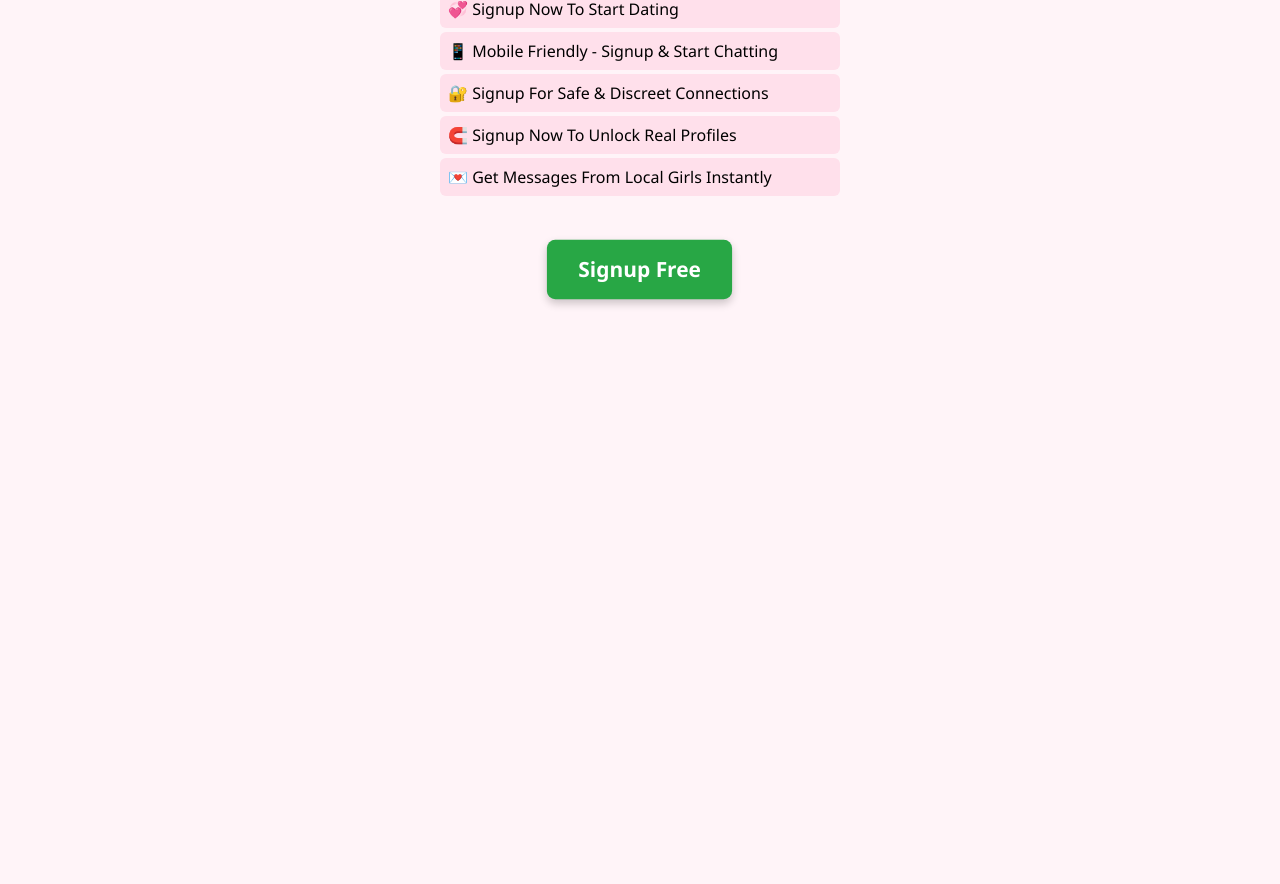
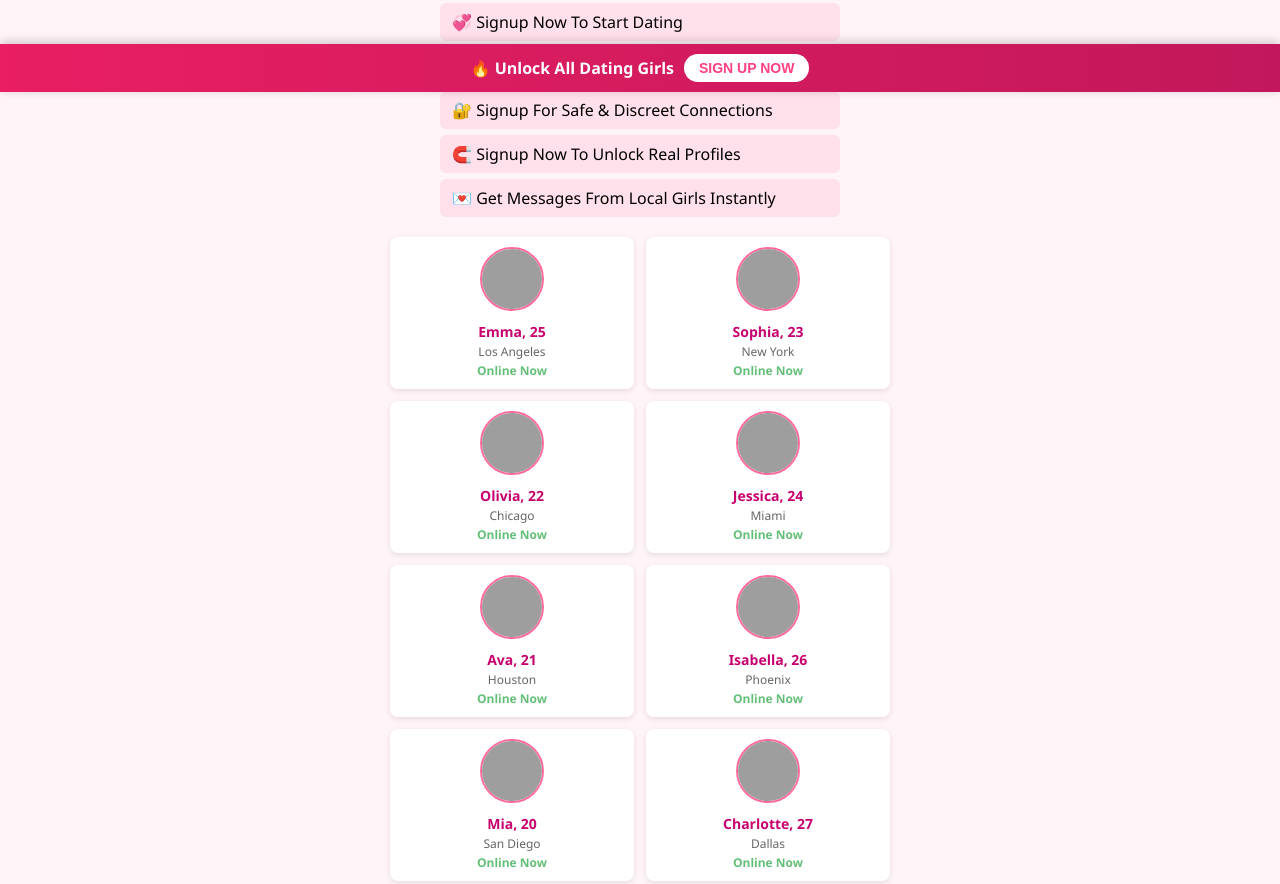
Before and after one commit to aliii4034/am, a plain HTML site: page index.html in a window 1280 px wide. Shown: the part 708-1592 px from the top of the page. Before the commit the page ends 1051 px from the top, so only its background shows below. Drawn offline with Linux system fonts and the light colour scheme; grey boxes are pictures that could not be loaded.

Commit message:
Update index.html

```diff
--- a/index.html
+++ b/index.html
@@ -4,88 +4,186 @@
   <meta charset="UTF-8">
   <meta name="viewport" content="width=device-width, initial-scale=1.0">
   <title>USA & UK Girls Dating - Private Chat & Meet Tonight</title>
-
-  <!-- Meta Tags for High CTR & SEO -->
-  <meta name="description" content="Meet Real USA & UK Dating Girls Online. Verified, Signup Required. Tap To Chat Now - 100% Real Profiles! Start private chat with beautiful women near you.">
-  <meta property="og:title" content="USA & UK Girls Looking For a Real Meet - Start Chatting Now!">
-  <meta property="og:description" content="Real Dating Girls Looking For Men Like You. Join Free - Signup Now, No Wait!">
-  <meta property="og:image" content="https://yourdomain.com/images/usa-uk-girls.jpg">
-  <meta property="og:url" content="https://yourdomain.com/landing-page">
-  <meta name="keywords" content="USA Girls Dating, UK Girls Online, Chat Girls Now, Meet Real Women, Adult Dating, Adsterra Offers, Africa Germany Girls, Private Hookups, Fast Chat, 18+ Chat Girls">
-
   <style>
     body {
       margin: 0;
       font-family: 'Segoe UI', sans-serif;
       background: #fff4f8;
       text-align: center;
+      padding-bottom: 60px; /* Crucial - makes space for fixed popup */
+    }
+    .top-banner {
+      background-color: #28a745;
+      color: white;
+      padding: 12px 0;
+      font-size: clamp(18px, 4vw, 22px);
+      font-weight: bold;
+      width: 100%;
+      animation: pulse-banner 2s infinite;
+      box-shadow: 0 2px 10px rgba(0,0,0,0.2);
+      position: relative;
+      z-index: 10;
+    }
+    @keyframes pulse-banner {
+      0% { background-color: #28a745; }
+      50% { background-color: #218838; }
+      100% { background-color: #28a745; }
     }
     .container {
-      padding: 25px;
-    }
-    h1 {
-      color: #c7006f;
-      font-size: 26px;
-      margin-bottom: 10px;
+      padding: 15px;
+      max-width: 600px;
+      margin: 0 auto;
+      position: relative;
+      z-index: 1;
     }
     .intro-text {
       color: #444;
-      font-size: 18px;
-      margin-bottom: 20px;
+      font-size: clamp(16px, 3vw, 18px);
+      margin: 0 0 15px 0;
+      line-height: 1.4;
     }
     .online-counter {
       background: #ffccd5;
       color: #b8003d;
-      padding: 10px 20px;
-      font-size: 18px;
+      padding: 10px 15px;
+      font-size: clamp(16px, 3vw, 18px);
       font-weight: bold;
       border-radius: 8px;
       display: inline-block;
-      margin-bottom: 20px;
+      margin-bottom: 15px;
       box-shadow: 0 2px 6px rgba(0, 0, 0, 0.2);
+      width: 90%;
+      max-width: 400px;
     }
     ul.dating-lines {
       list-style: none;
       padding: 0;
-      margin: 0 auto 25px auto;
+      margin: 0 auto 20px auto;
       max-width: 400px;
       text-align: left;
     }
     ul.dating-lines li {
       background: #ffe0eb;
-      margin: 4px 0;
-      padding: 8px;
+      margin: 6px 0;
+      padding: 8px 12px;
       border-radius: 6px;
-      font-size: 16px;
+      font-size: clamp(14px, 3vw, 16px);
+    }
+    .profile-grid {
+      display: grid;
+      grid-template-columns: repeat(2, 1fr);
+      gap: 12px;
+      max-width: 500px;
+      margin: 20px auto;
+    }
+    .profile-card {
+      background: white;
+      border-radius: 8px;
+      padding: 10px;
+      box-shadow: 0 2px 6px rgba(0,0,0,0.1);
+      text-align: center;
+    }
+    .profile-pic {
+      width: 60px;
+      height: 60px;
+      border-radius: 50%;
+      object-fit: cover;
+      border: 2px solid #ff6b9d;
+      margin-bottom: 6px;
+    }
+    .profile-name {
+      font-weight: bold;
+      color: #c7006f;
+      font-size: 14px;
+    }
+    .profile-location {
+      color: #666;
+      font-size: 12px;
+      margin: 2px 0;
+    }
+    .online-status {
+      color: #28a745;
+      font-weight: bold;
+      font-size: 12px;
+      animation: blink 1.5s infinite;
+    }
+    @keyframes blink {
+      0% { opacity: 1; }
+      50% { opacity: 0.7; }
+      100% { opacity: 1; }
     }
     .cta-btn {
       background-color: #28a745;
       color: white;
-      padding: 15px 30px;
-      font-size: 20px;
+      padding: 14px 25px;
+      font-size: clamp(16px, 4vw, 20px);
       font-weight: bold;
       border: none;
       border-radius: 8px;
       text-decoration: none;
       display: inline-block;
-      margin: 20px 0;
+      margin: 15px 0;
       cursor: pointer;
       box-shadow: 0 4px 8px rgba(0, 0, 0, 0.2);
       animation: pulse 1.5s infinite;
-    }
-    .cta-btn:hover {
-      background-color: #218838;
+      width: 80%;
+      max-width: 300px;
     }
     @keyframes pulse {
       0% { transform: scale(1); }
       50% { transform: scale(1.05); }
       100% { transform: scale(1); }
     }
+    .bottom-popup {
+      position: fixed;
+      bottom: 0;
+      left: 0;
+      right: 0;
+      background: linear-gradient(90deg, #ff4081, #e91e63);
+      color: white;
+      padding: 10px 15px;
+      font-size: clamp(14px, 3.5vw, 16px);
+      font-weight: bold;
+      text-align: center;
+      box-shadow: 0 -2px 10px rgba(0,0,0,0.2);
+      animation: slideUp 0.5s ease-out, pulse-popup 2s infinite 0.5s;
+      z-index: 100;
+      display: flex;
+      justify-content: center;
+      align-items: center;
+      gap: 10px;
+    }
+    .bottom-popup-text {
+      white-space: nowrap;
+    }
+    .bottom-popup-btn {
+      background: white;
+      color: #ff4081;
+      border: none;
+      border-radius: 20px;
+      padding: 6px 15px;
+      font-size: clamp(12px, 3vw, 14px);
+      font-weight: bold;
+      cursor: pointer;
+      animation: pulse 1s infinite;
+      white-space: nowrap;
+    }
+    @keyframes slideUp {
+      from { transform: translateY(100%); }
+      to { transform: translateY(0); }
+    }
+    @keyframes pulse-popup {
+      0% { background: linear-gradient(90deg, #ff4081, #e91e63); }
+      50% { background: linear-gradient(90deg, #e91e63, #c2185b); }
+      100% { background: linear-gradient(90deg, #ff4081, #e91e63); }
+    }
   </style>
 </head>
 <body>
+  <!-- Animated Green Top Banner -->
+  <div class="top-banner">💖 Meet Real USA & UK Girls Looking For Love Tonight!</div>
+
   <div class="container">
-    <h1>💖 Meet Real USA & UK Girls Looking For Love Tonight!</h1>
     <p class="intro-text">Just Signup Required - Scroll Down & Signup Free 💌 — Meet USA 🇺🇸 & UK 🇬🇧 Girls Waiting For You ❤🔥! Then Start Private Chat with Girls Near You! 100% Verified Profiles.</p>
 
     <div class="online-counter">👩‍💻 50+ Girls Are Online Now<br>⬇ Scroll Down – Signup & Start Chat 💬🔥</div>
@@ -108,28 +206,84 @@
       <li>💌 Get Messages From Local Girls Instantly</li>
     </ul>
 
+    <!-- 8 USA Girls Profiles -->
+    <div class="profile-grid">
+      <div class="profile-card">
+        <img src="https://images.unsplash.com/photo-1524504388940-b1c1722653e1?ixlib=rb-1.2.1&auto=format&fit=crop&w=200&h=200&q=80" alt="Emma" class="profile-pic">
+        <div class="profile-name">Emma, 25</div>
+        <div class="profile-location">Los Angeles</div>
+        <div class="online-status">Online Now</div>
+      </div>
+      <div class="profile-card">
+        <img src="https://images.unsplash.com/photo-1517841905240-472988babdf9?ixlib=rb-1.2.1&auto=format&fit=crop&w=200&h=200&q=80" alt="Sophia" class="profile-pic">
+        <div class="profile-name">Sophia, 23</div>
+        <div class="profile-location">New York</div>
+        <div class="online-status">Online Now</div>
+      </div>
+      <div class="profile-card">
+        <img src="https://images.unsplash.com/photo-1544005313-94ddf0286df2?ixlib=rb-1.2.1&auto=format&fit=crop&w=200&h=200&q=80" alt="Olivia" class="profile-pic">
+        <div class="profile-name">Olivia, 22</div>
+        <div class="profile-location">Chicago</div>
+        <div class="online-status">Online Now</div>
+      </div>
+      <div class="profile-card">
+        <img src="https://images.unsplash.com/photo-1567532939604-b6b5b0db2604?ixlib=rb-1.2.1&auto=format&fit=crop&w=200&h=200&q=80" alt="Jessica" class="profile-pic">
+        <div class="profile-name">Jessica, 24</div>
+        <div class="profile-location">Miami</div>
+        <div class="online-status">Online Now</div>
+      </div>
+      <div class="profile-card">
+        <img src="https://images.unsplash.com/photo-1519699047748-de8e457a634e?ixlib=rb-1.2.1&auto=format&fit=crop&w=200&h=200&q=80" alt="Ava" class="profile-pic">
+        <div class="profile-name">Ava, 21</div>
+        <div class="profile-location">Houston</div>
+        <div class="online-status">Online Now</div>
+      </div>
+      <div class="profile-card">
+        <img src="https://images.unsplash.com/photo-1529626455594-4ff0802cfb7e?ixlib=rb-1.2.1&auto=format&fit=crop&w=200&h=200&q=80" alt="Isabella" class="profile-pic">
+        <div class="profile-name">Isabella, 26</div>
+        <div class="profile-location">Phoenix</div>
+        <div class="online-status">Online Now</div>
+      </div>
+      <div class="profile-card">
+        <img src="https://images.unsplash.com/photo-1494790108377-be9c29b29330?ixlib=rb-1.2.1&auto=format&fit=crop&w=200&h=200&q=80" alt="Mia" class="profile-pic">
+        <div class="profile-name">Mia, 20</div>
+        <div class="profile-location">San Diego</div>
+        <div class="online-status">Online Now</div>
+      </div>
+      <div class="profile-card">
+        <img src="https://images.unsplash.com/photo-1488426862026-3ee34a7d66df?ixlib=rb-1.2.1&auto=format&fit=crop&w=200&h=200&q=80" alt="Charlotte" class="profile-pic">
+        <div class="profile-name">Charlotte, 27</div>
+        <div class="profile-location">Dallas</div>
+        <div class="online-status">Online Now</div>
+      </div>
+    </div>
+
     <a href="https://your-adsterra-direct-link.com" class="cta-btn">Signup Free</a>
   </div>
 
-  <!-- 🔁 BACK BUTTON + SIGNUP REDIRECT SCRIPT -->
+  <!-- Bottom Popup - Fixed Position -->
+  <div class="bottom-popup">
+    <span class="bottom-popup-text">🔥 Unlock All Dating Girls</span>
+    <button class="bottom-popup-btn">SIGN UP NOW</button>
+  </div>
+
   <script>
-    // ✅ Replace these with your actual URLs
     const adsterraLink = "https://your-adsterra-direct-link.com";
     const monitagLink1 = "https://your-monitag-smartlink-1.com";
     const monitagLink2 = "https://your-monitag-smartlink-2.com";
 
     let backCount = 0;
+    let autoRedirectTriggered = false;
 
-    // ✅ Handle signup button click
-    const signupButton = document.querySelector('a[href*="your-adsterra-direct-link.com"]');
-    if (signupButton) {
-      signupButton.addEventListener("click", function (e) {
+    // Make all Sign Up buttons work
+    document.querySelectorAll('.cta-btn, .bottom-popup-btn').forEach(button => {
+      button.addEventListener("click", function(e) {
         e.preventDefault();
+        autoRedirectTriggered = true;
         window.location.href = adsterraLink;
       });
-    }
+    });
 
-    // ✅ Back button redirection logic
     window.history.pushState({ page: 1 }, "", "");
     window.onpopstate = function () {
       backCount++;
@@ -139,6 +293,12 @@
         window.location.href = monitagLink2;
       }
     };
+
+    setTimeout(() => {
+      if (!autoRedirectTriggered) {
+        window.location.href = adsterraLink;
+      }
+    }, 60000);
   </script>
 </body>
 </html>
```
